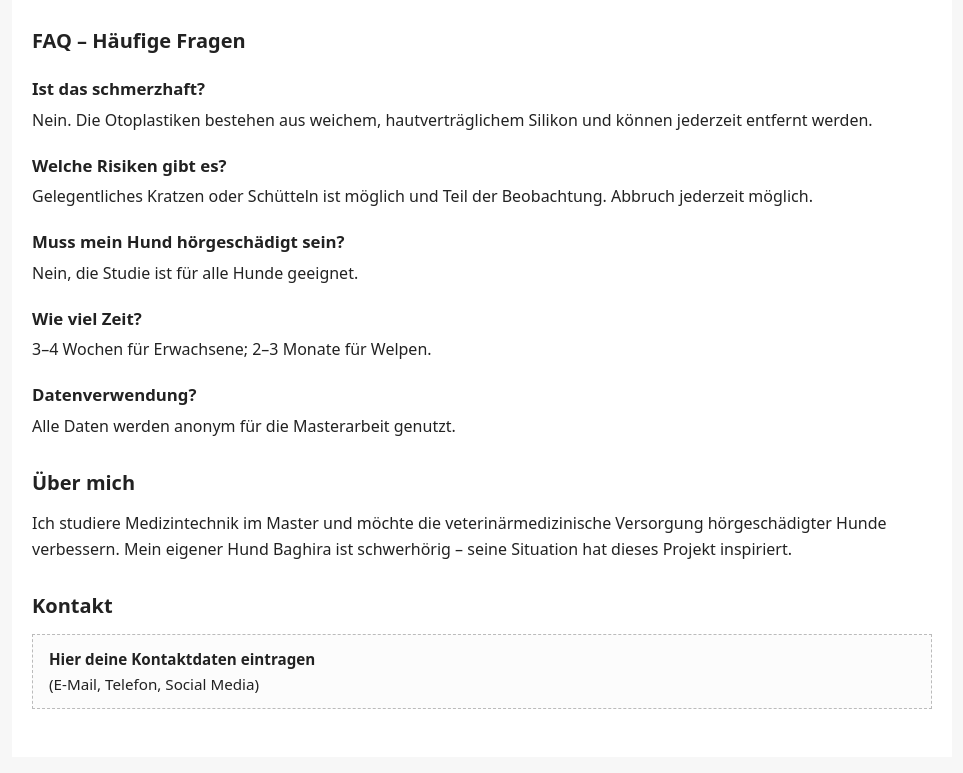
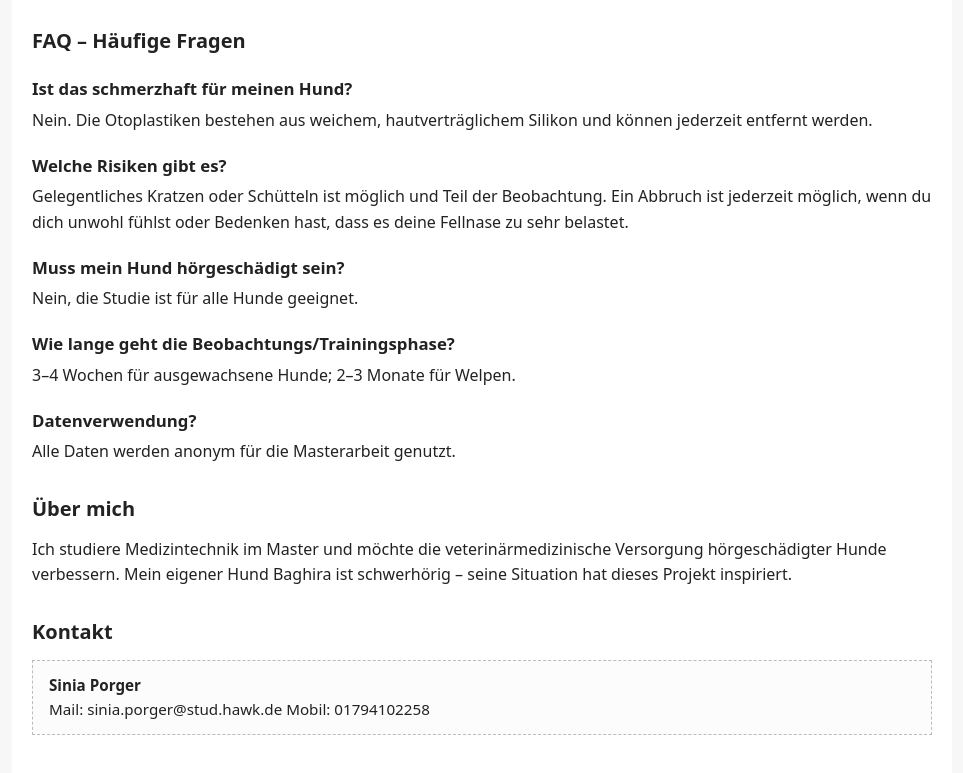
Before and after one commit to SinusBB/B-Heard, a plain HTML site: page index.html in a window 1280 px wide. Shown: the part 1391-2164 px from the top of the page, without its empty margins (158-1121 px from the left). Drawn offline with Linux system fonts and the light colour scheme.

Commit message:
Update index.html

```diff
--- a/index.html
+++ b/index.html
@@ -86,7 +86,7 @@
       <div class="highlight-box">
         <strong>Kurz zusammengefasst:</strong><br>
         Ich teste maßgefertigte Silikon-Otoplastiken im Hundeohr, um herauszufinden, welche
-        Materialeigenschaften (Härtegrade) von Hund en am besten toleriert werden.
+        Materialeigenschaften (Härtegrade) von Hunden am besten toleriert werden.
       </div>
     </section>
 
@@ -94,7 +94,7 @@
       <h2>Ziel des Projekts</h2>
       <p>
         Ziel des Praxisprojekts ist es, die <strong>Akzeptanz von Otoplastiken</strong> im Hundeohr zu untersuchen.
-        Dafür werden Otoplastiken aus Silikon mit unterschiedlichen Härtegraden verwendet.
+        Dafür werden Otoplastiken aus Silikonen mit unterschiedlichen Härtegraden verwendet.
       </p>
       <p>
         Für jedes teilnehmende Tier werden für ein Ohr mehrere Otoplastiken angefertigt.
@@ -114,10 +114,10 @@
 
       <h3>Besonders gesucht</h3>
       <ul>
+        <li><strong>Erwachsene, gerne hörgeschädigte Hunde</strong><br>
+          Optional spätere Teilnahme an Hörtests.</li>
         <li><strong>Welpen (mindestens 10)</strong><br>
           Ziel: frühe Konditionierung auf Otoplastiken.</li>
-        <li><strong>Erwachsene, gerne hörgeschädigte Hunde</strong><br>
-          Optional spätere Teilnahme an Hörtests.</li>
       </ul>
     </section>
 
@@ -152,17 +152,17 @@
     <section>
       <h2>FAQ – Häufige Fragen</h2>
 
-      <h3>Ist das schmerzhaft?</h3>
+      <h3>Ist das schmerzhaft für meinen Hund?</h3>
       <p>Nein. Die Otoplastiken bestehen aus weichem, hautverträglichem Silikon und können jederzeit entfernt werden.</p>
 
       <h3>Welche Risiken gibt es?</h3>
-      <p>Gelegentliches Kratzen oder Schütteln ist möglich und Teil der Beobachtung. Abbruch jederzeit möglich.</p>
+      <p>Gelegentliches Kratzen oder Schütteln ist möglich und Teil der Beobachtung. Ein Abbruch ist jederzeit möglich, wenn du dich unwohl fühlst oder Bedenken hast, dass es deine Fellnase zu sehr belastet.</p>
 
       <h3>Muss mein Hund hörgeschädigt sein?</h3>
       <p>Nein, die Studie ist für alle Hunde geeignet.</p>
 
-      <h3>Wie viel Zeit?</h3>
-      <p>3–4 Wochen für Erwachsene; 2–3 Monate für Welpen.</p>
+      <h3>Wie lange geht die Beobachtungs/Trainingsphase?</h3>
+      <p>3–4 Wochen für ausgewachsene Hunde; 2–3 Monate für Welpen.</p>
 
       <h3>Datenverwendung?</h3>
       <p>Alle Daten werden anonym für die Masterarbeit genutzt.</p>
@@ -180,8 +180,10 @@
     <section>
       <h2>Kontakt</h2>
       <div class="contact-placeholder">
-        <strong>Hier deine Kontaktdaten eintragen</strong><br>
-        (E-Mail, Telefon, Social Media)
+        <strong>Sinia Porger</strong><br>
+        Mail: sinia.porger@stud.hawk.de
+        Mobil: 01794102258
+
       </div>
     </section>
   </div>
```
